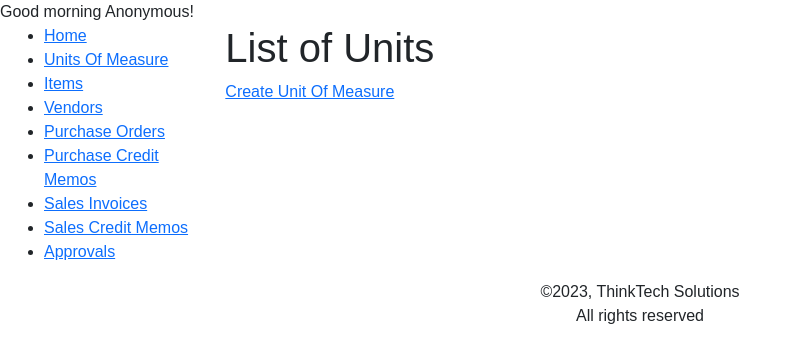
After one commit to GoroCollins/chemist, a Django app: template inventory/templates/inventory/unit_list.html in a window 1280 px wide. The commit adds this page. Shown: the top 363 px of the page, without its empty margins (0-802 px from the left). Run offline with Django 3.2, Linux system fonts and the light colour scheme; the template is opened without the code that fills it, so the values that code supplies are empty.

Commit message:
creating units page

```diff
--- a/inventory/models.py
+++ b/inventory/models.py
@@ -189,6 +189,8 @@ class Unit(models.Model):
         return self.description
     class Meta:
         verbose_name_plural ='Units Of Measure'
+    def get_absolute_url(self):
+        return reverse('unit-detail', args=[str(self.code)])
 
 class Item(models.Model):
     code = models.CharField('Item Code', max_length=20, primary_key=True)
--- a/inventory/templates/inventory/base.html
+++ b/inventory/templates/inventory/base.html
@@ -24,6 +24,7 @@
           {% block sidebar %}
             <ul class="sidebar-nav">
               <li><a href="{% url 'index' %}">Home</a></li>
+              <li><a href="{%url 'units' %}">Units Of Measure</a></li>
               <li><a href="{% url 'items' %}">Items</a></li>
               <li><a href="{% url 'vendors' %}">Vendors</a></li>
               <li><a href="{% url 'purchaseorders' %}">Purchase Orders</a></li>
--- /dev/null
+++ b/inventory/templates/inventory/unit_list.html
@@ -0,0 +1,14 @@
+{% extends "inventory/base.html" %}
+{% block title %}
+    Units Of Measure
+{% endblock %}
+{% block content %}
+    <h1>List of Units</h1>
+    <a href="{% url 'unit-create' %}">Create Unit Of Measure</a>
+    <ul>
+        {% for unit in unit_list %}
+        <li><a href="{% url 'unit-detail' unit.pk %}">{{unit.code}}</a>&nbsp; {{unit.description}}</li>
+        {% endfor %}
+    </ul>
+
+{% endblock %}
--- a/inventory/urls.py
+++ b/inventory/urls.py
@@ -3,6 +3,9 @@ from . import views
 
 urlpatterns = [
     path("", views.index, name='index'),
+    path("units/", views.UnitListView.as_view(), name='units'),
+    path("unit-detail/<str:pk>/", views.UnitDetailView.as_view(), name='unit-detail'),
+    path("unit-create/", views.UnitCreateView.as_view(), name='unit-create'),
     path("vendors/", views.VendorListView.as_view(), name='vendors'),
     path('vendor-detail/<str:pk>/', views.VendorDetailView.as_view(), name='vendor-detail'),
     path('items/',views.ItemListView.as_view(), name='items'),
```
Also changed, not shown: inventory/templates/inventory/unit_detail.html (added, +11 -0 lines), inventory/templates/inventory/unit_form.html (added, +11 -0 lines), inventory/views.py (+11 -0 lines), db.sqlite3.
